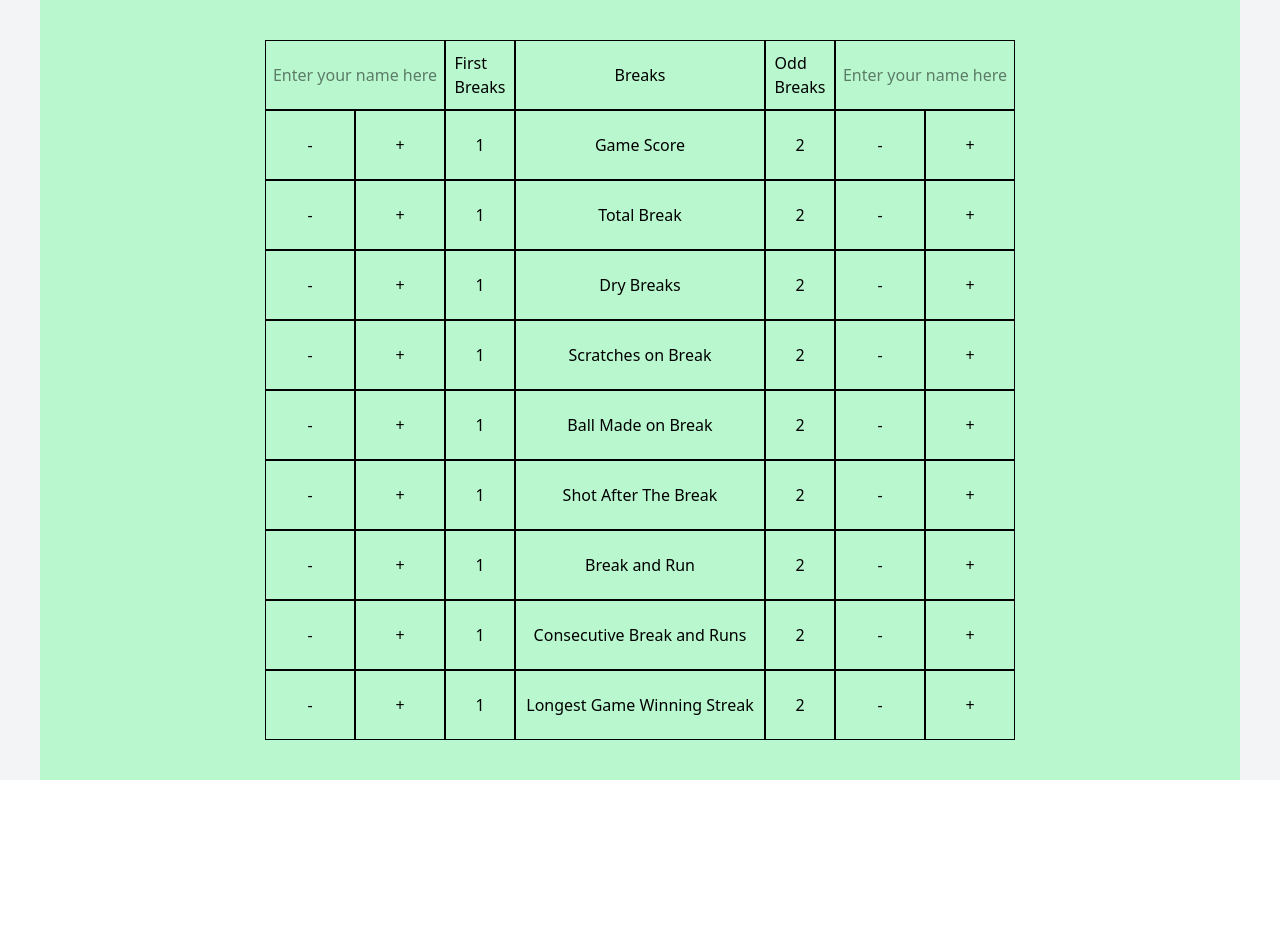
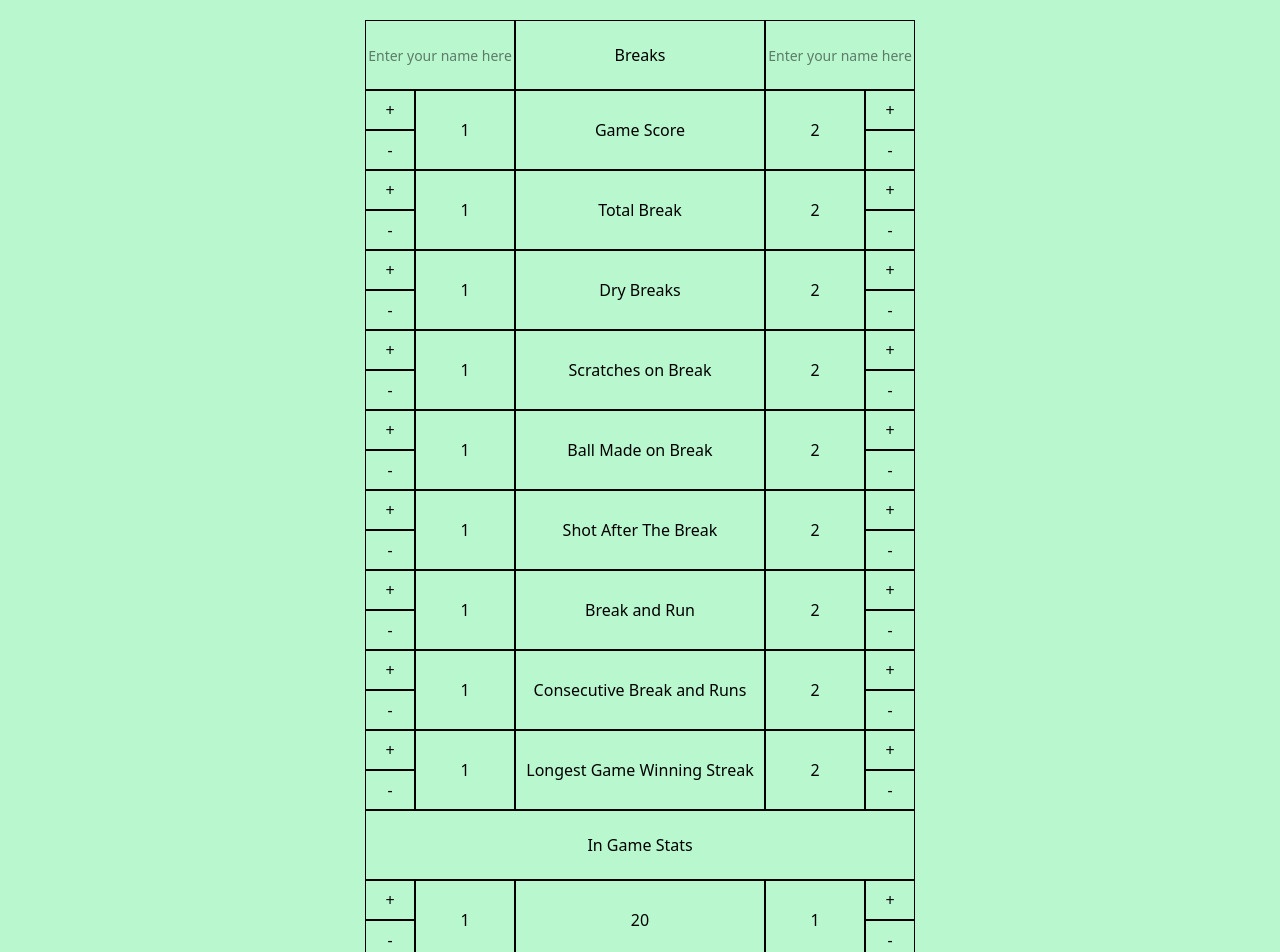
Before and after one commit to riomaemoto/accu_stat2.0, a Next.js app: page / in a window 1280 px wide. Shown: the top 952 px of the page. Before the commit the page ends 800 px from the top, so only its background shows below. Built offline with nearby package versions, Linux system fonts and the light colour scheme.

Commit message:
fixed the file and folder placement to best practice way. also adjusted the layout design for easier use for user.

```diff
--- /dev/null
+++ b/src/app/_components/inGameStats.tsx
@@ -0,0 +1,48 @@
+import { RowboxProps } from "@/types";
+
+export const InGameStats = ({
+  leftNumber,
+  rightNumber,
+  inGameStats,
+}: RowboxProps) => {
+  return (
+    <div className="w-full">
+      <div className="w-full max-w-[1400px] flex flex-row  items-center justify-center">
+        <div className="w-full max-w-[1400px] flex justify-center items-center">
+          <div className="w-full max-w-[550px] h-[70px] border-[1px] border-solid flex justify-center items-center">
+            In Game Stats
+          </div>
+        </div>
+      </div>
+      <div className="w-full max-w-[1400px] flex flex-row items-center justify-center">
+        <div>
+          <button className="border border-solid w-[50px] h-[40px] md:h-[40px] flex items-center justify-center">
+            +
+          </button>
+          <button className="border border-solid w-[50px] h-[40px] md:h-[40px] flex items-center justify-center">
+            -
+          </button>
+        </div>
+
+        <div className="border border-solid w-[100px] h-[80px] flex items-center justify-center">
+          {leftNumber}
+        </div>
+        <div className="border border-solid w-[250px] h-[80px] text-center flex items-center justify-center">
+          {inGameStats}
+        </div>
+
+        <div className="border border-solid w-[100px] h-[80px] flex items-center justify-center">
+          {rightNumber}
+        </div>
+        <div>
+          <button className="border border-solid w-[50px] h-[40px] md:h-[40px] flex items-center justify-center">
+            +
+          </button>
+          <button className="border border-solid w-[50px] h-[40px] md:h-[40px] flex items-center justify-center">
+            -
+          </button>
+        </div>
+      </div>
+    </div>
+  );
+};
--- /dev/null
+++ b/src/app/_components/toprow.tsx
@@ -0,0 +1,23 @@
+export const Toprow = () => {
+  return (
+    <div className="w-full">
+      <div className="w-full max-w-[1400px] flex flex-row  items-center justify-center">
+        <input
+          className="w-[170px] md:w-[150px] h-[70px] border-[1px] border-solid text-center md:text-[14px]"
+          placeholder="Enter your name here"
+          type="text"
+        />
+
+        <div className="border border-solid w-[260px] md:w-[250px] h-[70px] flex items-center justify-center">
+          Breaks
+        </div>
+
+        <input
+          className="w-[170px] md:w-[150px] h-[70px] border-[1px] border-solid text-center md:text-[14px]"
+          placeholder="Enter your name here"
+          type="text"
+        />
+      </div>
+    </div>
+  );
+};
--- a/src/app/components/rowbox.tsx
+++ /dev/null
@@ -1,35 +0,0 @@
-type RowboxProps = {
-  leftNumber: number;
-  rightNumber: number;
-  boxTitle: string;
-};
-
-export const Rowbox = ({ leftNumber, rightNumber, boxTitle }: RowboxProps) => {
-  return (
-    <div className="flex">
-      <button className="border border-solid w-[90px] h-[70px] flex items-center justify-center">
-        -
-      </button>
-      <button className="border border-solid w-[90px] h-[70px] flex items-center justify-center">
-        +
-      </button>
-
-      <div className="border border-solid w-[70px] h-[70px] flex items-center justify-center">
-        {leftNumber}
-      </div>
-      <div className="border border-solid w-[250px] h-[70px] flex items-center justify-center">
-        {boxTitle}
-      </div>
-
-      <div className="border border-solid w-[70px] h-[70px] flex items-center justify-center">
-        {rightNumber}
-      </div>
-      <button className="border border-solid w-[90px] h-[70px] flex items-center justify-center">
-        -
-      </button>
-      <button className="border border-solid w-[90px] h-[70px] flex items-center justify-center">
-        +
-      </button>
-    </div>
-  );
-};
--- a/src/app/components/toprow.tsx
+++ /dev/null
@@ -1,33 +0,0 @@
-export const Toprow = () => {
-  return (
-    <div className="w-full">
-      <div className="w-full max-w-[1200px] flex flex-row  items-center justify-center">
-        <input
-          className="w-[180px] h-[70px] border-[1px] border-solid text-center"
-          placeholder="Enter your name here"
-          type="text"
-        />
-
-        <div className="border border-solid w-[70px] h-[70px] flex items-center justify-center">
-          First
-          <br />
-          Breaks
-        </div>
-        <div className="border border-solid w-[250px] h-[70px] flex items-center justify-center">
-          Breaks
-        </div>
-
-        <div className="border border-solid w-[70px] h-[70px] flex items-center justify-center">
-          Odd
-          <br />
-          Breaks
-        </div>
-        <input
-          className="w-[180px] h-[70px] border-[1px] border-solid text-center"
-          placeholder="Enter your name here"
-          type="text"
-        />
-      </div>
-    </div>
-  );
-};
--- a/src/app/page.tsx
+++ b/src/app/page.tsx
@@ -1,11 +1,12 @@
 import Image from "next/image";
-import { Toprow } from "./components/toprow";
-import { Rowbox } from "./components/rowbox";
+import { Toprow } from "./_components/toprow";
+import { Rowbox } from "../components/rowbox";
+import { InGameStats } from "./_components/inGameStats";
 
 export default function Home() {
   return (
     <div className="w-full flex flex-col items-center justify-center bg-gray-100">
-      <div className="w-full max-w-[1200px] flex flex-col items-center justify-center p-10 bg-green-200">
+      <div className="w-full max-w-[1400px] flex flex-col items-center justify-center p-5 bg-green-200">
         <Toprow />
         <Rowbox leftNumber={1} rightNumber={2} boxTitle="Game Score" />
         <Rowbox leftNumber={1} rightNumber={2} boxTitle="Total Break" />
@@ -28,6 +29,7 @@ export default function Home() {
           rightNumber={2}
           boxTitle="Longest Game Winning Streak"
         />
+        <InGameStats leftNumber={1} rightNumber={1} inGameStats={20} />
       </div>
     </div>
   );
--- /dev/null
+++ b/src/components/in-game-stats/page.tsx
@@ -0,0 +1,48 @@
+import { RowboxProps } from "@/types";
+
+export const InGameStats = ({
+  leftNumber,
+  rightNumber,
+  inGameStats,
+}: RowboxProps) => {
+  return (
+    <div className="w-full">
+      <div className="w-full max-w-[1400px] flex flex-row  items-center justify-center">
+        <div className="w-full max-w-[1400px] flex justify-center items-center">
+          <div className="w-full max-w-[550px] h-[70px] border-[1px] border-solid flex justify-center items-center">
+            In Game Stats
+          </div>
+        </div>
+      </div>
+      <div className="w-full max-w-[1400px] flex flex-row items-center justify-center">
+        <div>
+          <button className="border border-solid w-[50px] h-[40px] md:h-[40px] flex items-center justify-center">
+            +
+          </button>
+          <button className="border border-solid w-[50px] h-[40px] md:h-[40px] flex items-center justify-center">
+            -
+          </button>
+        </div>
+
+        <div className="border border-solid w-[100px] h-[80px] flex items-center justify-center">
+          {leftNumber}
+        </div>
+        <div className="border border-solid w-[250px] h-[80px] text-center flex items-center justify-center">
+          {inGameStats}
+        </div>
+
+        <div className="border border-solid w-[100px] h-[80px] flex items-center justify-center">
+          {rightNumber}
+        </div>
+        <div>
+          <button className="border border-solid w-[50px] h-[40px] md:h-[40px] flex items-center justify-center">
+            +
+          </button>
+          <button className="border border-solid w-[50px] h-[40px] md:h-[40px] flex items-center justify-center">
+            -
+          </button>
+        </div>
+      </div>
+    </div>
+  );
+};
--- /dev/null
+++ b/src/components/rowbox.tsx
@@ -0,0 +1,37 @@
+import { RowboxProps } from "@/types";
+
+export const Rowbox = ({ leftNumber, rightNumber, boxTitle }: RowboxProps) => {
+  return (
+    <div className="w-full flex">
+      <div className="w-full max-w-[1400px] flex flex-row items-center justify-center">
+        <div>
+          <button className="border border-solid w-[50px] h-[40px] md:h-[40px] flex items-center justify-center">
+            +
+          </button>
+          <button className="border border-solid w-[50px] h-[40px] md:h-[40px] flex items-center justify-center">
+            -
+          </button>
+        </div>
+
+        <div className="border border-solid w-[100px] h-[80px] flex items-center justify-center">
+          {leftNumber}
+        </div>
+        <div className="border border-solid w-[250px] h-[80px] text-center flex items-center justify-center">
+          {boxTitle}
+        </div>
+
+        <div className="border border-solid w-[100px] h-[80px] flex items-center justify-center">
+          {rightNumber}
+        </div>
+        <div>
+          <button className="border border-solid w-[50px] h-[40px] md:h-[40px] flex items-center justify-center">
+            +
+          </button>
+          <button className="border border-solid w-[50px] h-[40px] md:h-[40px] flex items-center justify-center">
+            -
+          </button>
+        </div>
+      </div>
+    </div>
+  );
+};
--- /dev/null
+++ b/src/types.ts
@@ -0,0 +1,8 @@
+export type RowboxProps = {
+  leftNumber: number;
+  leftPercentage?: number;
+  rightNumber: number;
+  rightPercentage?: number;
+  boxTitle?: string;
+  inGameStats?: number;
+};
```
